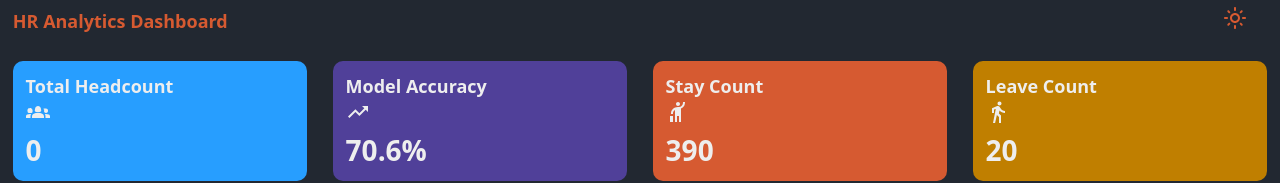
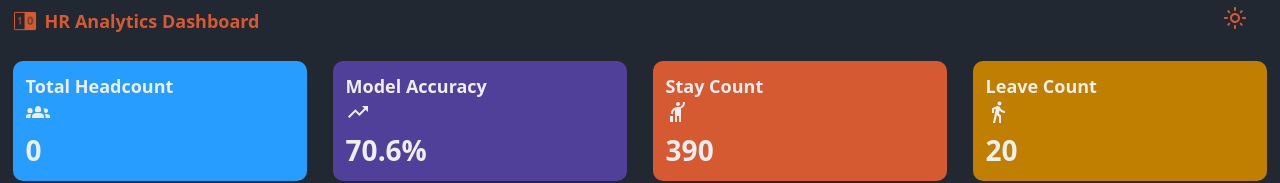
Before and after one commit to IT21313370/FDM_Mini_Project_Y3S1, a React (Create React App) app in the folder webapp/: page / in a window 1280 px wide. Shown: the top 183 px of the page. Built offline with nearby package versions, Linux system fonts and the light colour scheme.

Commit message:
logo added and favicon icon changed

```diff
--- a/webapp/public/index.html
+++ b/webapp/public/index.html
@@ -24,7 +24,7 @@
       work correctly both with client-side routing and a non-root public URL.
       Learn how to configure a non-root public URL by running `npm run build`.
     -->
-    <title>HR Analytics</title>
+    <title>HR Analytics Dashboard</title>
   </head>
   <body>
     <noscript>You need to enable JavaScript to run this app.</noscript>
--- a/webapp/src/App.css
+++ b/webapp/src/App.css
@@ -30,6 +30,11 @@
     align-items: center;
     padding-left: 1%;
     /* border: 1px solid black; */
+  }
+
+  .navbar_1 img {
+    width: 9%;
+    margin-right: 3%;
   }
 
   .navbar-2 {
--- a/webapp/src/Main.js
+++ b/webapp/src/Main.js
@@ -6,6 +6,9 @@ import Groups2Icon from '@mui/icons-material/Groups2';
 import TrendingUpIcon from '@mui/icons-material/TrendingUp';
 import HailIcon from '@mui/icons-material/Hail';
 import DirectionsWalkIcon from '@mui/icons-material/DirectionsWalk';
+import businessLogo from './assets/businessLogo.png';
+
+
 
 
 export default function Main({ isLightMode, toggleMode }) {
@@ -30,6 +33,7 @@ function NavBar({ isLightMode, toggleMode }) {
   return (
     <div className={`NavBar ${isLightMode ? 'light-mode' : 'dark-mode'}`} id='NavBar'>
       <div className='navbar_1'>
+        <img src={businessLogo} alt='logo' />
         <span className='app-name'>HR Analytics Dashboard</span>
       </div>
       <div className='navbar-2'>
```
Also changed, not shown: webapp/src/assets/businessLogo.png (added), 1 other file (tests, documents, lock files or other folders).
